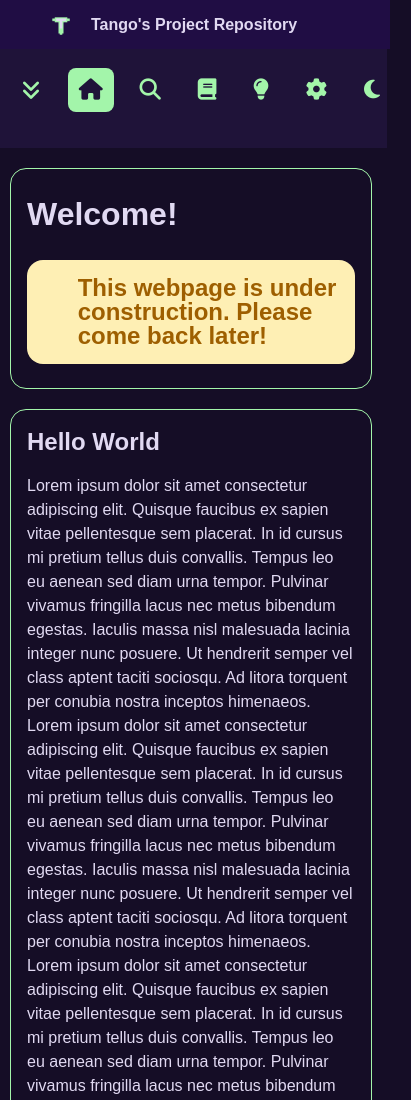
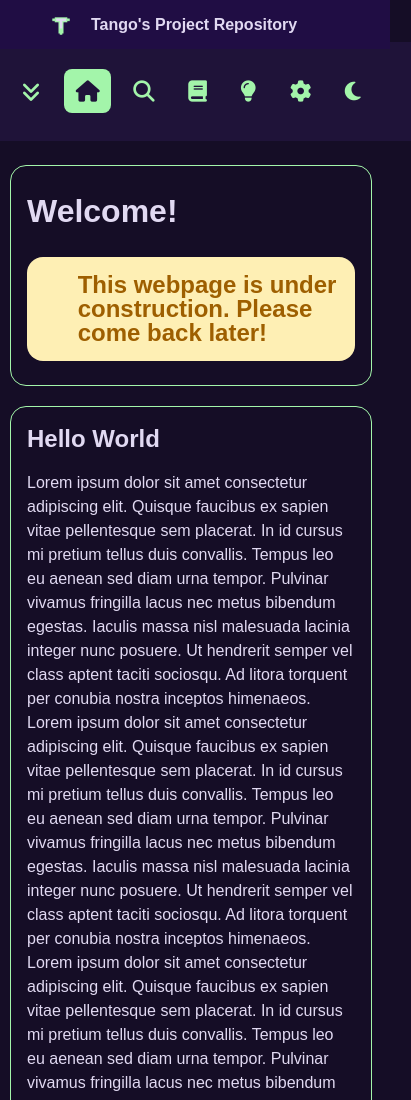
Before and after one commit to BrandonLewis234/tangosoftware.dev, a plain HTML site: page index.html in a window 390 px wide. Shown: the top 1100 px of the page, 411 px wide, since content can reach past the window. Drawn offline with nearby package versions, Linux system fonts and the light colour scheme.

Commit message:
fix: adjust sidebar for mobile

```diff
--- a/assets/css/media-limits.css
+++ b/assets/css/media-limits.css
@@ -10,6 +10,7 @@
 
     main
     {
+        margin-top: 6rem;
         grid-column: span 3;
         align-items: center;
         margin-right: 0.5rem;
@@ -94,7 +95,7 @@
 
         .sidebar
         {
-            width: 94vw;
+            position: absolute;
             height: var(--sb-width);
             overflow-y: hidden;
             overflow-x: auto;
@@ -147,13 +148,14 @@
 
             ul
             {
+                width: auto;
                 flex-flow: row;
-                gap: 0.2rem;
-                padding-left: 0.6rem;
+                gap: 0;
+                padding: 0.5rem 0.6rem 0 0.6rem;
             }
             li:last-child
             {
-                right: 0;
+                margin-left: auto;
                 margin-top: 0;
             }
         }
--- a/sitemap.xml
+++ b/sitemap.xml
@@ -2,13 +2,13 @@
 <urlset xmlns="http://www.sitemaps.org/schemas/sitemap/0.9">
   <url>
     <loc>https://tangosoftware.dev/</loc>
-    <lastmod>2026-07-28</lastmod>
+    <lastmod>2026-07-29</lastmod>
     <changefreq>weekly</changefreq>
     <priority>1.0</priority>
   </url>
   <url>
     <loc>https://tangosoftware.dev/preview/</loc>
-    <lastmod>2026-07-28</lastmod>
+    <lastmod>2026-07-29</lastmod>
     <changefreq>weekly</changefreq>
     <priority>0.8</priority>
   </url>
```
